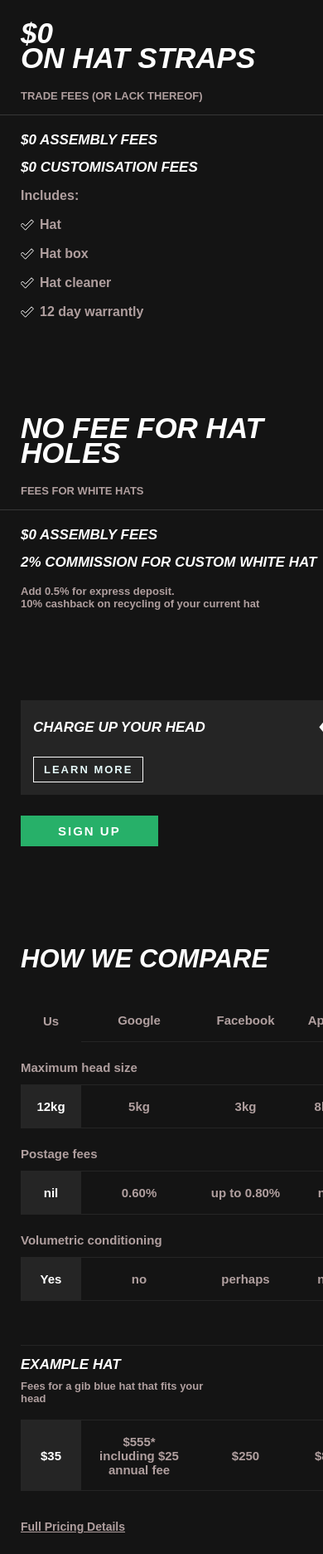
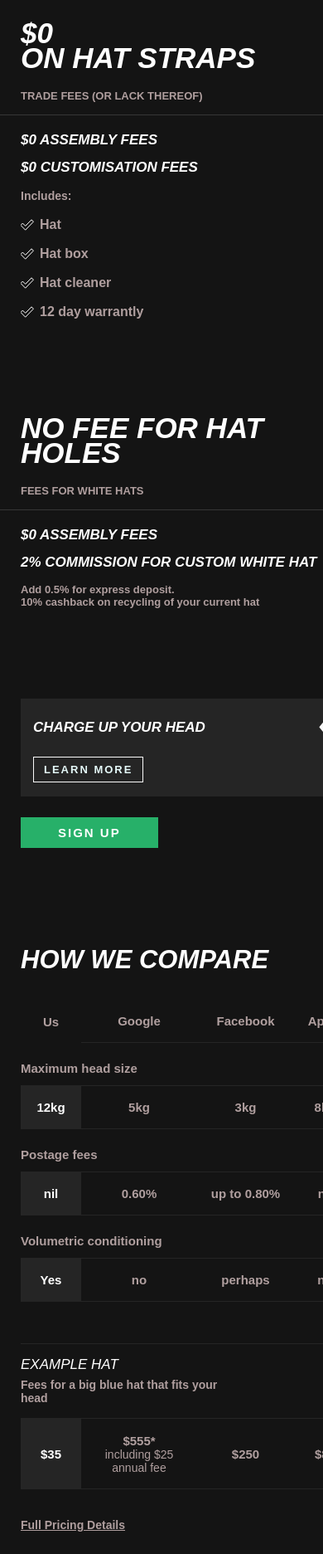
Before and after one commit to photkosee/COMP6080-pictocode, a plain HTML site: page task3/index.html in a window 390 px wide. Shown: the top 1873 px of the page at 83% size. Drawn offline with Linux system fonts and the light colour scheme.

Commit message:
improve style

```diff
--- a/task3/index.css
+++ b/task3/index.css
@@ -1,7 +1,6 @@
 * {
   box-sizing: border-box;
 }
-
 body {
   margin: 0;
   width: 1197px;
@@ -13,52 +12,43 @@ body {
   padding-top: 50px;
   padding-right: 50px;
 }
-
 .top {
   display: flex;
   column-gap: 148px;
 }
-
 .header {
   width: 453px;
   height: 250px;
 }
-
 h1 {
   font-size: 63px;
   font-weight: bold;
   line-height: 58px;
   margin: 0;
 }
-
 p {
   color: #b09f9f;
-  font-size: 17px;
-  font-weight: 600;
+  font-weight: 500;
   margin: 0;
+  font-size: 20px;
 }
-
 .divider-top {
   background-color: #373737;
   height: 1px;
   width: 425px;
   margin-top: 20px;
 }
-
 .top div {
   width: 420px;
 }
-
 .promo {
   margin-top: 27px;
   width: 400px;
   margin-bottom: 20px;
 }
-
 .promo h3 {
   margin-bottom: 21px;
 }
-
 h3 {
   color: white;
   font-size: 22px;
@@ -66,144 +56,132 @@ h3 {
   line-height: 20px;
   margin: 0;
 }
-
 .sub-promo div {
   display: flex;
   margin-top: 21px;
 }
-
+.sub-promo-header {
+  font-size: 18px;
+}
+.top p {
+  font-size: 17px;
+}
 h4 {
   font-size: 20px;
   color: #b09f9f;
   font-weight: 600;
   margin: 0;
 }
-
 img {
   margin-right: 14px;
 }
-
 .middle {
-  margin-top: 85px;
+  margin-top: 83px;
 }
-
 .divider-middle {
   width: 100%;
   background-color: #252525;
   display: flex;
   align-items: center;
   justify-content: space-between;
-  padding: 19px 20px;
+  padding: 22px 20px;
 }
-
-.divider-middle div {
+.diamond-wrapper {
   display: flex;
   align-items: center;
   gap: 20px;
 }
-
+.diamond-wrapper h3 {
+  font-size: 21px;
+}
 .diamond {
   height: 45px;
   margin: 0;
 }
-
 .learn-more {
   border: 1px solid #f9f9f9;
   background-color: #252525;
   color: #e5f9f9;
-  padding: 10px 20px;
+  padding: 8px 20px;
+  font-size: 16px;
 }
-
 .learn-more:hover {
   background-color: #ffffff;
   color: #000000;
 }
-
 button {
   letter-spacing: 2px;
   font-size: 17px;
   font-weight: 600;
 }
-
 .sign-up {
-  margin-top: 47px;
+  margin-top: 45px;
   background-color: #27b069;
   border: none;
   color: white;
   padding: 15px 63px;
 }
-
 .sign-up:hover {
   opacity: 0.5;
 }
-
 .bottom {
   margin-top: 150px;
 }
-
 .row {
   display: flex;
 }
-
 .choice-wrapper {
   display: grid;
   grid-template-columns: 108px 285px 185px 110px;
 }
-
 .row-heading,
 .grid-item {
   height: 67px;
   border-bottom: 1px solid #252525;
   display: flex;
   align-items: center;
-  font-size: 18px;
-  font-weight: 600;
 }
-
-.row-heading h3 {
+.google-hat {
+  flex-direction: column;
+}
+span {
+  font-size: 17px;
+}
+.example .row-heading h3 {
   margin-top: 20px;
-  margin-bottom: 14px;
+  font-size: 21px;
+  margin-bottom: 10px;
 }
-
 .small-compare {
   display: none;
 }
-
 .example .grid-item,
 .example .row-heading {
   height: 115px;
 }
-
 .example .row-heading {
   display: block;
 }
-
 .grid-item {
   justify-content: center;
   text-align: center;
-  font-size: 17px;
-  font-weight: 600;
 }
-
 .row-heading {
   width: 415px;
 }
-
 .pick {
   background-color: #252525;
   color: white;
   font-size: 20px;
 }
-
 .divider-bottom {
   height: 1px;
   background-color: #252525;
   margin-top: 63px;
 }
-
 .details {
-  font-size: 18px;
-  margin-top: 45px;
+  font-size: 19px;
+  margin-top: 43px;
 }
 
 @media (max-width: 454px) {
@@ -212,147 +190,136 @@ button {
     height: 1873px;
     padding: 25px
   }
-
   h1 {
     font-size: 35px;
     line-height: 30px;
   }
-
   h3 {
     font-size: 17px;
     line-height: 12px;
   }
-
   h4 {
     font-size: 16px;
     line-height: 14px;
   }
-
   img {
     margin-right: 7px;
   }
-
   p {
-    font-size: 13px;
+    font-size: 14px;
+    font-weight: 600;
   }
-
   .top {
     display: block;
   }
-
-  .top .header {
+  .top p {
+    font-size: 13px;
+  }
+  .header {
     font-size: 35px;
     height: 83px;
   }
-
   .header div {
     margin-bottom: -10px;
   }
-
   .promo {
     margin-top: 40px;
   }
-
-  .top .divider-top {
+  .sub-promo-header {
+    font-size: 14px;
+  }
+  .divider-top {
     width: 453px;
     position: absolute;
     margin-top: 15px;
     left: 0;
   }
-
-  .top .promo div {
+  .promo div {
     margin-bottom: 10px;
   }
-
-  .top .sub-promo {
+  .sub-promo p {
+    margin-top: -2px;
+  }
+  .sub-promo {
     margin-bottom: 118px;
   }
-
   .divider-middle {
     display: block;
-    padding: 15px;
+    padding: 17px 15px;
     margin-top: -9px;
   }
-
+  .diamond-wrapper h3 {
+    font-size: 17px;
+  }
   .learn-more {
     margin-top: 18px;
     padding: 7px 12px;
     font-size: 13px;
   }
-
   .divider-middle div {
     flex-direction: row-reverse;
     justify-content: space-between;
   }
-
   .diamond {
     height: 35px;
   }
-
   .sign-up {
     font-size: 15px;
     padding: 10px 45px;
     margin-top: 25px;
   }
-
   .bottom {
-    margin-top: 102px;
+    margin-top: 101px;
   }
-
   .row {
     display: block;
   }
-
   .big-compare {
     display: none;
   }
-
   .small-compare {
     display: block;
     font-size: 31px;
   }
-
   .sub-heading {
     font-size: 15px;
     height: 52px;
     padding-top: 10px;
   }
-
   .compare {
     border: none;
     margin-bottom: 15px;
   }
-
   .us {
     border: none;
   }
-
   .grid-item {
     font-size: 15px;
     height: 52px;
   }
-
   .choice-wrapper {
     grid-template-columns: 73px 140px 117px 75px;
   }
-
   .divider-bottom {
-    margin-top: 53px;
+    margin-top: 50px;
   }
-
-  .row-heading h3 {
-    margin-top: 7px;
-    margin-bottom: 12px;
+  .example .row-heading h3 {
+    margin-top: 9px;
+    font-size: 17px;
+    font-weight: 500;
+    margin-bottom: 10px;
   }
-
   .example .sub-heading {
     height: 90px;
   }
-
   .example .grid-item {
     height: 85px;
+    padding: 10px;
   }
-
+  span {
+    font-size: 14px;
+    font-weight: 500;
+  }
   .details {
     margin-top: 35px;
     font-size: 14px;
--- a/task3/index.html
+++ b/task3/index.html
@@ -25,7 +25,9 @@
         </h3>
       </div>
       <div class="sub-promo">
-        <h4>Includes:</h4>
+        <h4 class="sub-promo-header">
+          Includes:
+        </h4>
         <div>
           <img src="./assets/tick.svg" alt="tick">
           <h4>Hat</h4>
@@ -62,16 +64,20 @@
         </h3>
         </div>
       <div class="sub-promo">
-        <p>Add 0.5% for express deposit.<br>10% cashback on recycling of your current hat</p>
+        <p>
+          Add 0.5% for express deposit.<br>10% cashback on recycling of your current hat
+        </p>
       </div>
     </div>
   </section>
 
   <section class="middle">
     <div class="divider-middle">
-      <div>
+      <div class="diamond-wrapper">
         <img src="./assets/little-diamond.svg" alt="diamond" class="diamond">
-        <h3><i>CHARGE UP YOUR HEAD</i></h3>
+        <h3>
+          <i>CHARGE UP YOUR HEAD</i>
+        </h3>
       </div>
       <button class="learn-more">LEARN MORE</button>
     </div>
@@ -81,8 +87,12 @@
   <section class="bottom">
     <div class="row">
       <div class="row-heading compare">
-        <h3 class="big-compare"><i>COMPARISON</i></h3>
-        <h1 class="small-compare"><i>HOW WE COMPARE</i></h1>
+        <h3 class="big-compare">
+          <i>COMPARISON</i>
+        </h3>
+        <h1 class="small-compare">
+          <i>HOW WE COMPARE</i>
+        </h1>
       </div>
       <div class="choice-wrapper">
         <p class="grid-item us">
@@ -164,15 +174,22 @@
 
     <div class="row example">
       <div class="row-heading sub-heading">
-        <h3><i>EXAMPLE HAT</i></h3>
-        <p>Fees for a gib blue hat that fits your<br>head</p>
+        <h3>
+          <i>EXAMPLE HAT</i>
+        </h3>
+        <p>
+          Fees for a big blue hat that fits your<br>head
+        </p>
       </div>
       <div class="choice-wrapper">
         <p class="grid-item pick">
           $35
         </p>
-        <p class="grid-item">
-          $555*<br>including $25 annual fee
+        <p class="grid-item google-hat">
+          $555*
+          <span>
+            including $25 annual fee
+          </span>
         </p>
         <p class="grid-item">
           $250
```
Also changed, not shown: task1/index.css (+0 -14 lines), task2/index.css (+0 -30 lines).
